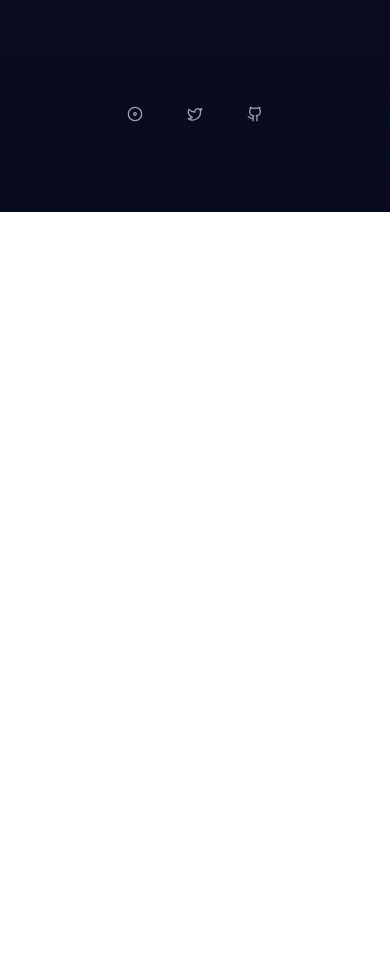
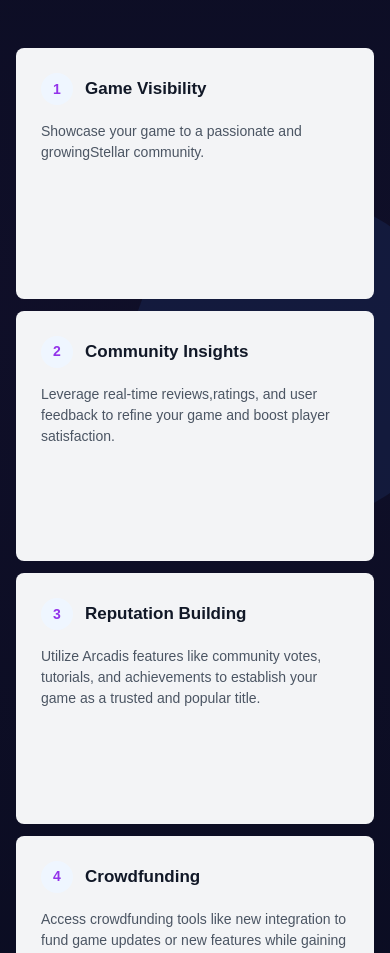
Before and after one commit to ryzen-xp/arcadis, a Next.js app in the folder apps/webapp/: page / in a window 390 px wide. Shown: the part 1036-1989 px from the top of the page. Before the commit the page ends 1248 px from the top, so only its background shows below. Built offline with nearby package versions, Linux system fonts and the light colour scheme.

Commit message:
feat: add responsive Feature Steps component with dynamic content support

```diff
--- a/apps/webapp/app/page.tsx
+++ b/apps/webapp/app/page.tsx
@@ -1,5 +1,6 @@
 'use client'
 
+import FeatureSteps from '@/components/FeatureSteps'
 import { Button } from '@/components/ui/button'
 import { Input } from '@/components/ui/input'
 import { motion } from 'framer-motion'
@@ -14,7 +15,40 @@ export default function Home() {
 	const now = new Date().getTime()
 	const distance = launchDate - now
 	const days = Math.floor(distance / (1000 * 60 * 60 * 24))
-
+	const stepsData = [
+		{
+			stepNumber: 1,
+			title: 'Game Visibility',
+			description: 'Showcase your game to a passionate and growingStellar community.',
+		},
+		{
+			stepNumber: 2,
+			title: 'Community Insights',
+			description:
+				'Leverage real-time reviews,ratings, and user feedback to refine your game and boost player satisfaction.',
+		},
+		{
+			stepNumber: 3,
+			title: 'Reputation Building',
+			description:
+				'Utilize Arcadis features like community votes, tutorials, and achievements to establish your game as a trusted and popular title.',
+		},
+		{
+			stepNumber: 4,
+			title: 'Crowdfunding',
+			description:
+				'Access crowdfunding tools like new integration to fund game updates or new features while gaining community support.',
+		},
+		{
+			stepNumber: 5,
+			title: 'Growth and Promotion',
+			description:
+				'Increase player acquisition, retention, and in-game engagement while leveraging the platform to promote your game effectively.',
+		},
+	]
+	const handleCtaClick = () => {
+		console.log('CTA Clicked!')
+	}
 	return (
 		<main className="min-h-screen relative overflow-hidden bg-[#070B1D]">
 			{/* Background gradient */}
@@ -109,7 +143,7 @@ export default function Home() {
 						</div>
 					))}
 				</motion.div>
-
+				<FeatureSteps steps={stepsData} ctaText="Register Your Game" onCtaClick={handleCtaClick} />
 				{/* Social links */}
 				<motion.div
 					initial={{ opacity: 0 }}
--- /dev/null
+++ b/apps/webapp/components/FeatureSteps.tsx
@@ -0,0 +1,56 @@
+import type React from 'react'
+
+interface Step {
+	stepNumber: number
+	title: string
+	description: string
+}
+
+interface FeatureStepsProps {
+	steps: Step[]
+	ctaText: string
+	onCtaClick: () => void
+}
+
+const FeatureSteps: React.FC<FeatureStepsProps> = ({ steps, ctaText, onCtaClick }) => {
+	return (
+		<section className="w-full">
+			<div className="max-w-6xl mx-auto text-center">
+				{/* Steps Container */}
+				<div className="flex items-center justify-between md:justify-start  lg:justify-between flex-wrap lg:flex-nowrap gap-[12px]">
+					{steps.map((step) => (
+						<div
+							key={step.stepNumber}
+							className="w-full md:w-[30%]   lg:w-[20%] bg-[#F3F4F6] rounded-[8px] h-[250.5px] p-[25px]"
+						>
+							<div className="w-full flex items-center justify-start gap-[12px]">
+								<div className="w-[32px] h-[32px] bg-[#EFF6FF] rounded-full flex items-center justify-center">
+									<p className="text-[#9333EA] m-0 p-0 font-semibold text-[14px]">
+										{step.stepNumber}
+									</p>
+								</div>
+								<p className="text-[#111827] text-left font-semibold m-0 p-0 text-[17px] md:text-[15px]">
+									{step.title}
+								</p>
+							</div>
+							<div className="w-full mt-[16px]">
+								<p className="text-[#4B5563] text-left font-normal text-[14px] md:text-[13.56px]">
+									{step.description}
+								</p>
+							</div>
+						</div>
+					))}
+				</div>
+				<button
+					type="button"
+					className="mt-[48px] px-[32px] w-[195px] py-[10px] bg-[#06B6D4] text-white text-[13px] font-semibold rounded-[6px] hover:bg-[#2ab5ce] transition"
+					onClick={onCtaClick}
+				>
+					{ctaText}
+				</button>
+			</div>
+		</section>
+	)
+}
+
+export default FeatureSteps
```
